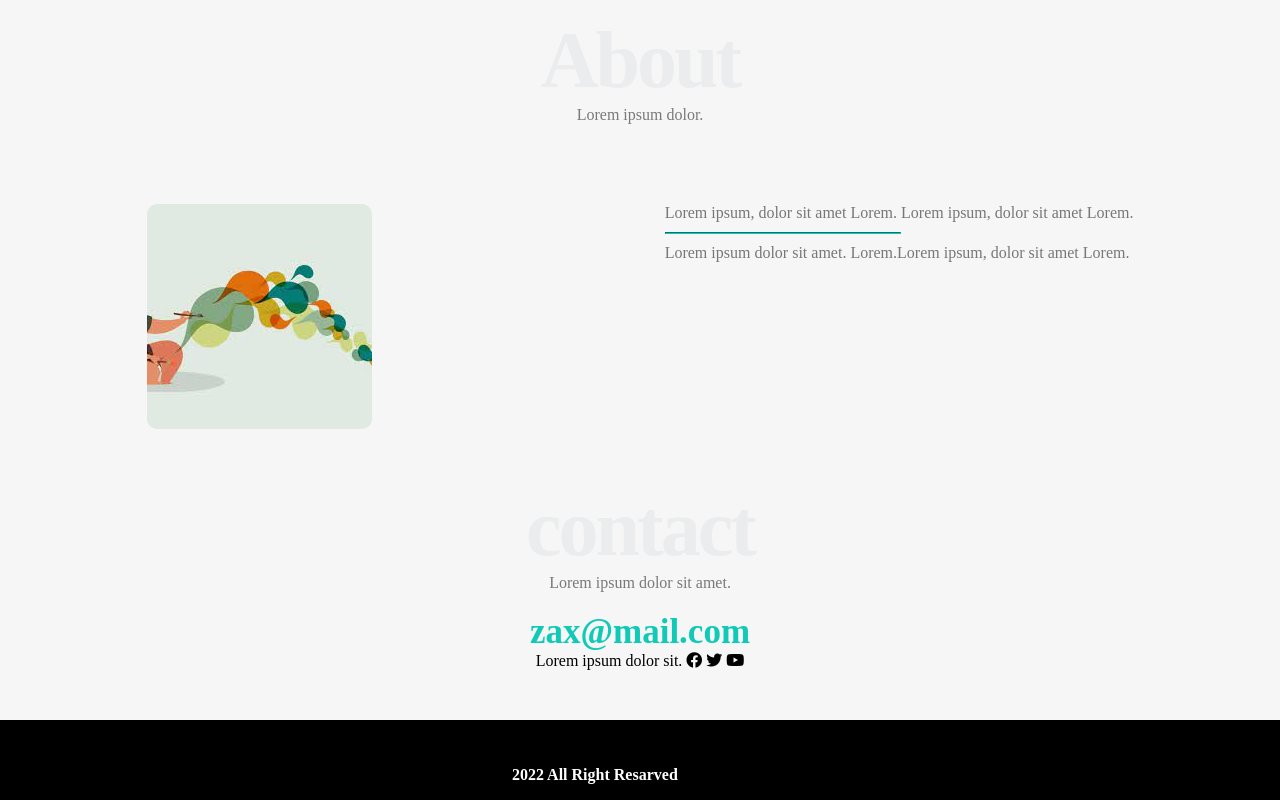
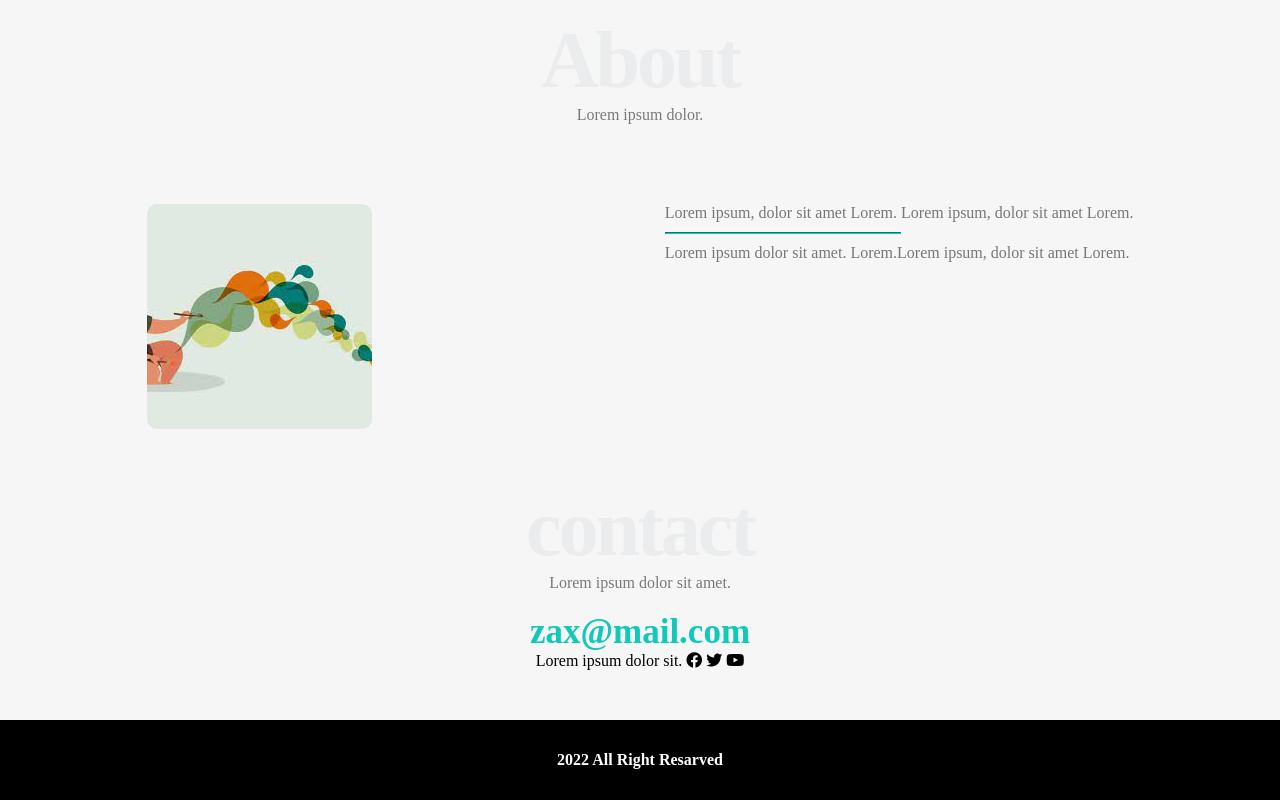
Before and after one commit to moamedashraf6/ds, a plain HTML site: page index.html in a window 1280 px wide. Shown: the part 2128-2928 px from the top of the page. Drawn offline with Linux system fonts and the light colour scheme.

Commit message:
Update style.css

```diff
--- a/css/style.css
+++ b/css/style.css
@@ -327,8 +327,11 @@ footer p{
     font-weight: bold;
     text-align: center;
     position: absolute;
-    bottom: 20%;
-    left: 40%;
+    top: 50%;
+    left: 50%;
+    transform: translate(-50%, -50%);
+}
+
 }
 
 /* start responsive */
```
